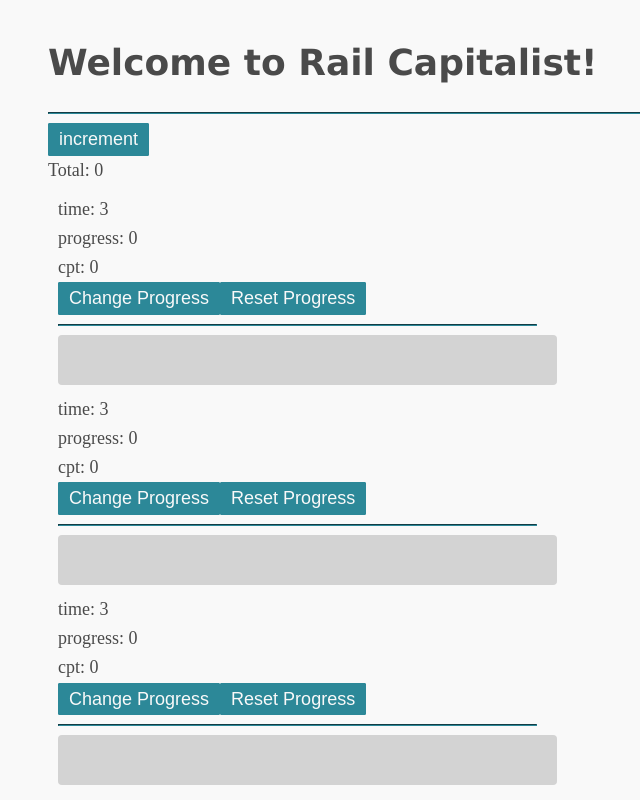
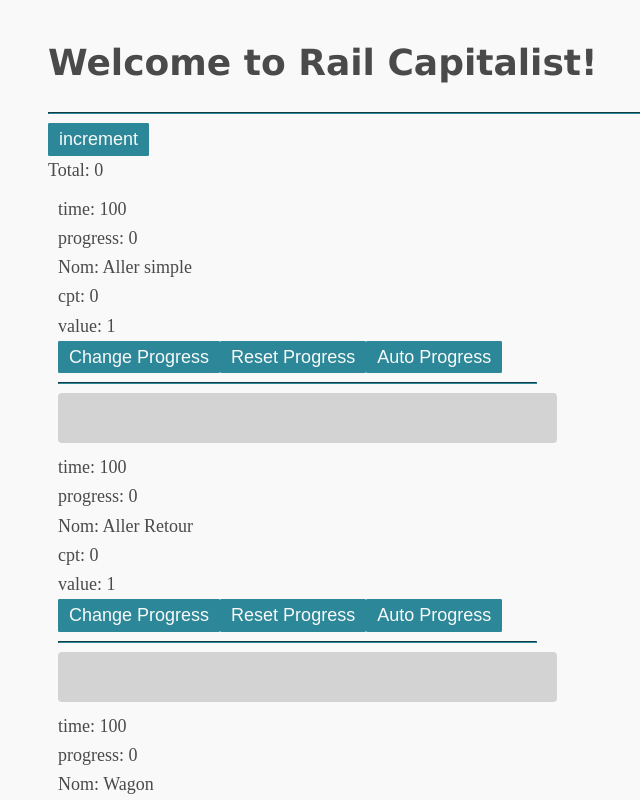
Before and after one commit to Greenlamp/RailCapitalist, a React app in the folder frontend/: page / in a window 1280 px wide. Shown: the top 800 px of the page, without its empty margins (250-890 px from the left). Built offline with nearby package versions, Linux system fonts and the light colour scheme.

Commit message:
Time custom

```diff
--- a/frontend/src/actions/board.js
+++ b/frontend/src/actions/board.js
@@ -6,4 +6,5 @@ export const addTotal = value => {
         value
     }
 }
-export const increment = () => ({ type: types.INCREMENT })
+export const increment = (value) => ({ type: types.INCREMENT, value: value })
+export const incrementByOne = () => ({ type: types.INCREMENT, value: 1 })
--- a/frontend/src/components/Board.jsx
+++ b/frontend/src/components/Board.jsx
@@ -6,18 +6,22 @@ class Board extends Component{
     constructor(props) {
         super(props)
         this.handleClickChange = this.handleClickChange.bind(this)
+        this.handleClickAuto = this.handleClickAuto.bind(this)
         this.handleClickReset = this.handleClickReset.bind(this)
-        this.state = { progress: 0, time: {}, seconds: 3, cpt: 0 }
+        this.state = { progress: 0, time: {}, seconds: 100, cpt: 0, auto: false }
         this.state.init = this.state.seconds
         this.timer = 0;
         this.startTimer = this.startTimer.bind(this);
         this.countDown = this.countDown.bind(this);
         this.reset = this.reset.bind(this);
+        this.time = this.props.time
     }
 
     startTimer() {
         if (this.timer === 0) {
-          this.timer = setInterval(this.countDown, 1000);
+          let delay = this.time*10
+          console.log("delay: " + delay)
+          this.timer = setInterval(this.countDown, delay);
         }
     }
 
@@ -25,26 +29,36 @@ class Board extends Component{
         // Remove one second, set state so a re-render happens.
         let seconds = this.state.seconds - 1;
         this.setState({
-          progress: 100-(100/this.state.init)*this.state.seconds+(100/this.state.init),
+          progress: 100-this.state.seconds,
           seconds: seconds,
         });
 
         // Check if we're at zero.
         if (seconds === 0) {
-          clearInterval(this.timer);
-          this.setState({cpt: this.state.cpt + 1})
-          this.props.increment()
-          this.reset()
+            clearInterval(this.timer);
+            this.value = this.props.value
+            this.setState({cpt: this.state.cpt + this.value})
+            this.props.increment(this.value)
+            if (this.state.auto === true) this.reset()
+            else this.setState({seconds: this.state.init, progress: 0})
         }
     }
 
     handleClickChange() {
+        this.reset()
+        this.setState({auto: false})
+        this.startTimer()
+    }
+
+    handleClickAuto() {
+        this.reset()
+        this.setState({auto: true})
         this.startTimer()
     }
 
     reset(){
         this.timer = 0;
-        this.setState({seconds:this.state.init})
+        this.setState({seconds:this.state.init, progress: 0})
         this.startTimer()
     }
 
@@ -58,12 +72,17 @@ class Board extends Component{
             <div id="App">
               time: {this.state.seconds}<br/>
               progress: {this.state.progress}<br/>
+              Nom: {this.props.nom}<br/>
               cpt: {this.state.cpt}<br/>
+              value: {this.props.value}<br/>
               <button type="button" onClick={this.handleClickChange}>
                 Change Progress
               </button>
               <button type="button" onClick={this.handleClickReset}>
                 Reset Progress
+              </button>
+              <button type="button" onClick={this.handleClickAuto}>
+                Auto Progress
               </button>
               <hr />
               <ProgressBar progress={this.state.progress}/>
--- a/frontend/src/components/MainSection.js
+++ b/frontend/src/components/MainSection.js
@@ -5,12 +5,12 @@ const MainSection = ({ total, actions }) =>(
       <div>
         <h2>Welcome to Rail Capitalist!</h2>
         <hr />
-        <button onClick={actions.increment}>increment</button>
+        <button onClick={actions.incrementByOne}>increment</button>
         <br/>
         Total: {total}
-        <Board increment={actions.increment}/>
-        <Board increment={actions.increment}/>
-        <Board increment={actions.increment}/>
+        <Board increment={actions.increment} nom="Aller simple" value={1} time={0.1}/>
+        <Board increment={actions.increment} nom="Aller Retour" value={1} time={0.5}/>
+        <Board increment={actions.increment} nom="Wagon" value={5} time={1}/>
       </div>
 )
 export default MainSection
--- a/frontend/src/index.css
+++ b/frontend/src/index.css
@@ -4,7 +4,7 @@
 .progressbar .progress {
   background-color: green;
   border-radius: 4px;
-  transition: width 400ms ease-in-out;
+  transition: width ease-in-out;
   height: 100%;
 }
 
--- a/frontend/src/reducers/board.js
+++ b/frontend/src/reducers/board.js
@@ -6,7 +6,7 @@ export default function board(state=initialState, action) {
     switch(action.type){
         case "INCREMENT":
             return {
-                total: state.total + 1
+                total: state.total + action.value
             };
         default:
             return state
```
